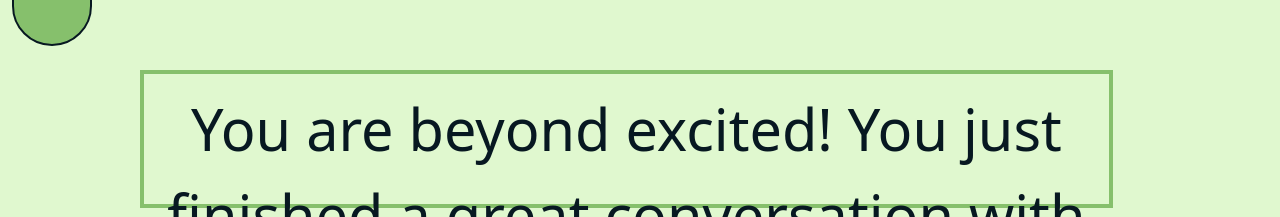
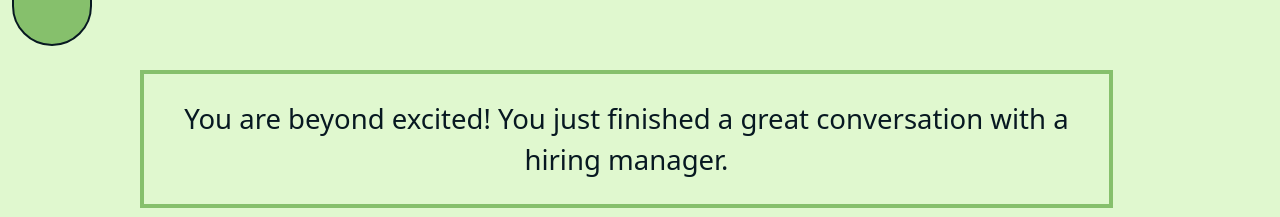
Before and after one commit to cJeffreys7/ace-the-tech-interview, a plain HTML site: page index.html in a window 1280 px wide. Shown: the part 556-773 px from the top of the page. Drawn offline with nearby package versions, Linux system fonts and the light colour scheme; a web font is replaced by a local one.

Commit message:
formatted responsive text width first pass

```diff
--- a/css/style.css
+++ b/css/style.css
@@ -187,6 +187,7 @@ body.dark {
 
   #story-text {
     grid-area: story-text;
+    font-size: 2.15vw;
   }
 
   #buttons, #player-choices {
```
Also changed, not shown: js/app.js (+8 -1 lines), 1 other file.
